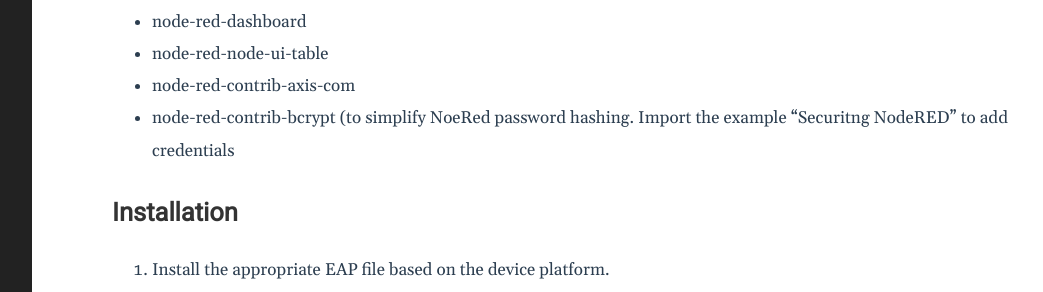
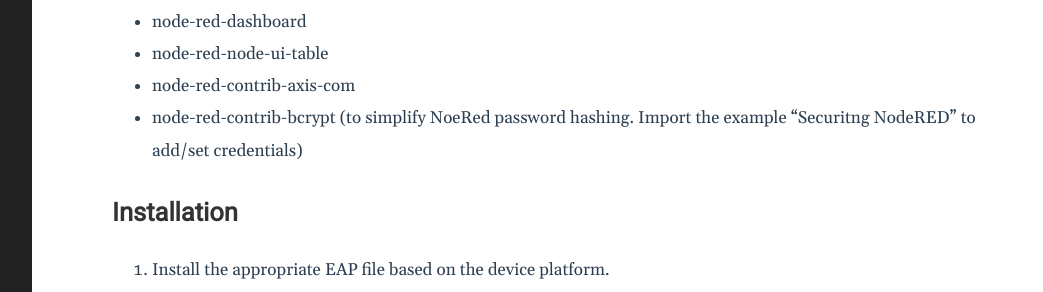
Before and after one commit to pandosme/pandosme.github.io, a Jekyll site: the page built from docs/_posts/2022-10-02-nodered-acap.md, in a window 1280 px wide and 900 px high, scrolled down 1240 px. Shown: the part 153-445 px from the top of the window, without its empty margins (188-1231 px from the left). Built offline with Jekyll 4.4.1, drawn with Linux system fonts in a browser that asks for light colours.

Commit message:
Update 2022-10-02-nodered-acap.md

```diff
--- a/docs/_posts/2022-10-02-nodered-acap.md
+++ b/docs/_posts/2022-10-02-nodered-acap.md
@@ -39,7 +39,7 @@ The bundle have the following common packages pre-installed
 - node-red-dashboard
 - node-red-node-ui-table
 - node-red-contrib-axis-com
-- node-red-contrib-bcrypt (to simplify NoeRed password hashing.  Import the example "Securitng NodeRED" to add credentials
+- node-red-contrib-bcrypt (to simplify NoeRed password hashing.  Import the example "Securitng NodeRED" to add/set credentials)
 
 ## Installation
 
```
